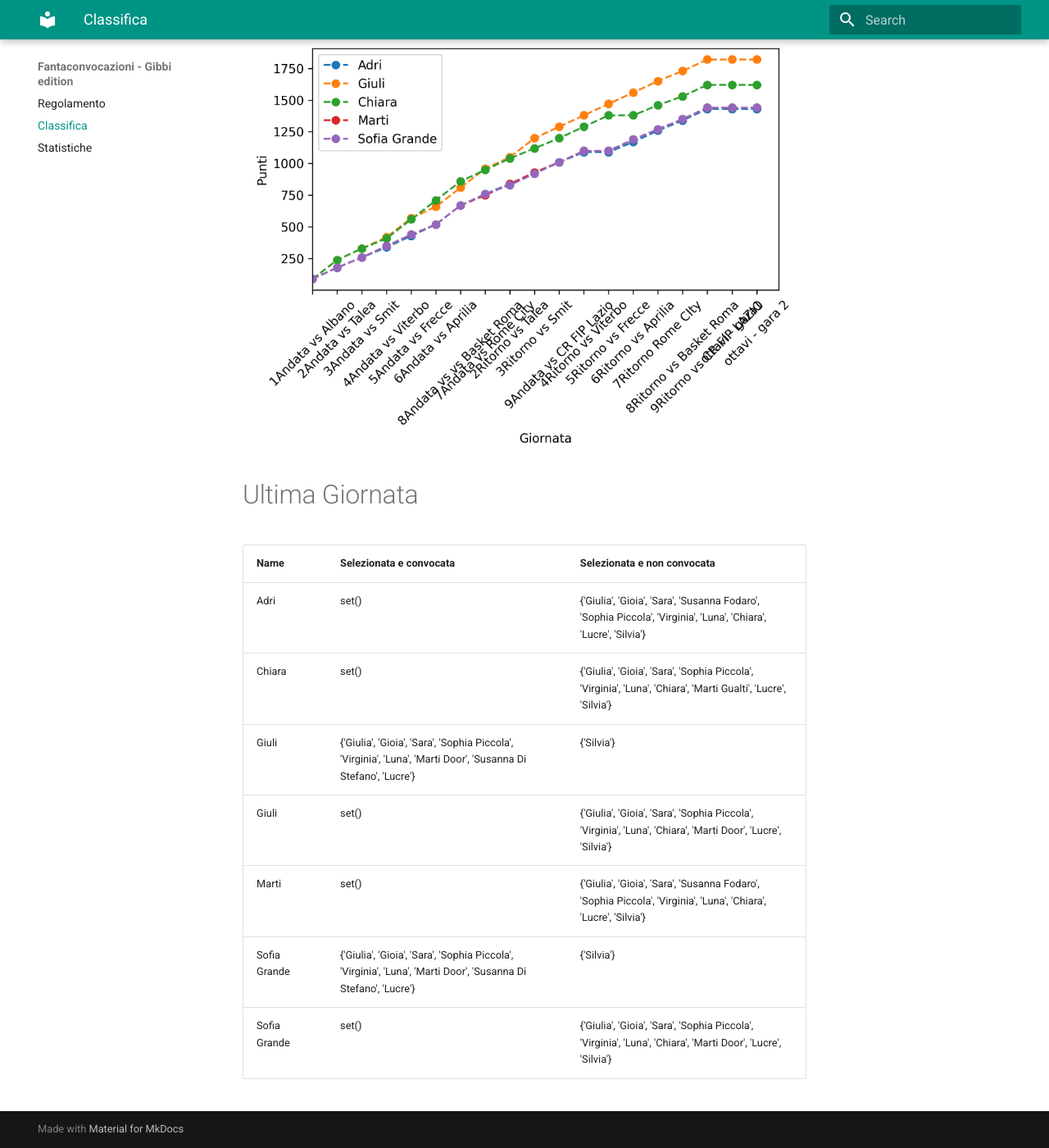
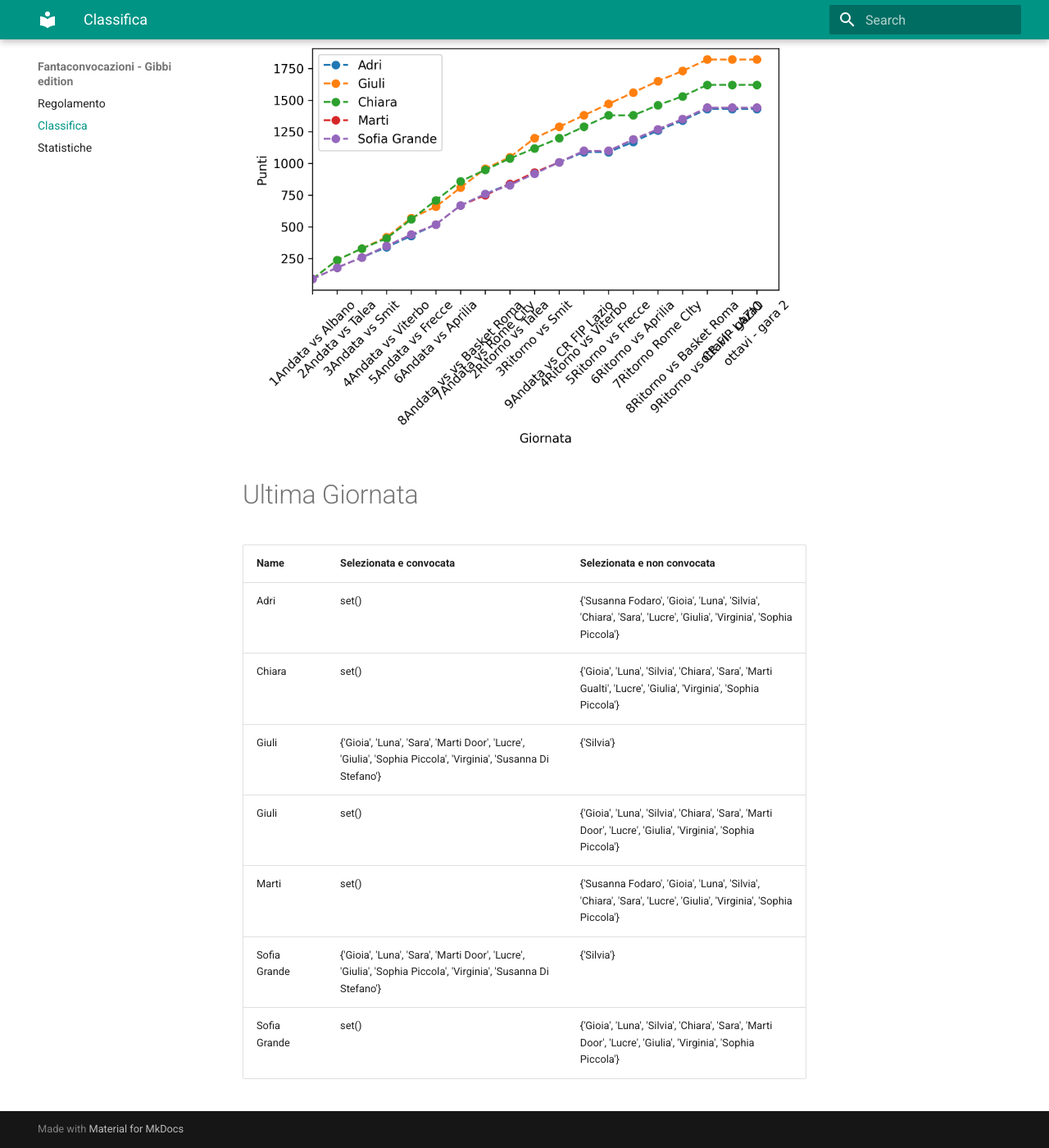
Before and after one commit to martinig94/fantagibbi, an MkDocs documentation site: the page built from docs/Classifica.md, in a window 1280 px wide and 1400 px high, scrolled down 565 px. Shown: the whole window at 82% size. Built offline with MkDocs 1.6.1 and Material for MkDocs 9.7.7, drawn with Linux system fonts in a browser that asks for light colours.

Commit message:
Auto-update from main.py

```diff
--- a/docs/Classifica.md
+++ b/docs/Classifica.md
@@ -18,11 +18,11 @@
 <!-- START_TABLE CORRECT -->
 | Name         | Selezionata e convocata                                                                                        | Selezionata e non convocata                                                                                      |
 |:-------------|:---------------------------------------------------------------------------------------------------------------|:-----------------------------------------------------------------------------------------------------------------|
-| Adri         | set()                                                                                                          | {'Giulia', 'Gioia', 'Sara', 'Susanna Fodaro', 'Sophia Piccola', 'Virginia', 'Luna', 'Chiara', 'Lucre', 'Silvia'} |
-| Chiara       | set()                                                                                                          | {'Giulia', 'Gioia', 'Sara', 'Sophia Piccola', 'Virginia', 'Luna', 'Chiara', 'Marti Gualti', 'Lucre', 'Silvia'}   |
-| Giuli        | {'Giulia', 'Gioia', 'Sara', 'Sophia Piccola', 'Virginia', 'Luna', 'Marti Door', 'Susanna Di Stefano', 'Lucre'} | {'Silvia'}                                                                                                       |
-| Giuli        | set()                                                                                                          | {'Giulia', 'Gioia', 'Sara', 'Sophia Piccola', 'Virginia', 'Luna', 'Chiara', 'Marti Door', 'Lucre', 'Silvia'}     |
-| Marti        | set()                                                                                                          | {'Giulia', 'Gioia', 'Sara', 'Susanna Fodaro', 'Sophia Piccola', 'Virginia', 'Luna', 'Chiara', 'Lucre', 'Silvia'} |
-| Sofia Grande | {'Giulia', 'Gioia', 'Sara', 'Sophia Piccola', 'Virginia', 'Luna', 'Marti Door', 'Susanna Di Stefano', 'Lucre'} | {'Silvia'}                                                                                                       |
-| Sofia Grande | set()                                                                                                          | {'Giulia', 'Gioia', 'Sara', 'Sophia Piccola', 'Virginia', 'Luna', 'Chiara', 'Marti Door', 'Lucre', 'Silvia'}     |
+| Adri         | set()                                                                                                          | {'Susanna Fodaro', 'Gioia', 'Luna', 'Silvia', 'Chiara', 'Sara', 'Lucre', 'Giulia', 'Virginia', 'Sophia Piccola'} |
+| Chiara       | set()                                                                                                          | {'Gioia', 'Luna', 'Silvia', 'Chiara', 'Sara', 'Marti Gualti', 'Lucre', 'Giulia', 'Virginia', 'Sophia Piccola'}   |
+| Giuli        | {'Gioia', 'Luna', 'Sara', 'Marti Door', 'Lucre', 'Giulia', 'Sophia Piccola', 'Virginia', 'Susanna Di Stefano'} | {'Silvia'}                                                                                                       |
+| Giuli        | set()                                                                                                          | {'Gioia', 'Luna', 'Silvia', 'Chiara', 'Sara', 'Marti Door', 'Lucre', 'Giulia', 'Virginia', 'Sophia Piccola'}     |
+| Marti        | set()                                                                                                          | {'Susanna Fodaro', 'Gioia', 'Luna', 'Silvia', 'Chiara', 'Sara', 'Lucre', 'Giulia', 'Virginia', 'Sophia Piccola'} |
+| Sofia Grande | {'Gioia', 'Luna', 'Sara', 'Marti Door', 'Lucre', 'Giulia', 'Sophia Piccola', 'Virginia', 'Susanna Di Stefano'} | {'Silvia'}                                                                                                       |
+| Sofia Grande | set()                                                                                                          | {'Gioia', 'Luna', 'Silvia', 'Chiara', 'Sara', 'Marti Door', 'Lucre', 'Giulia', 'Virginia', 'Sophia Piccola'}     |
 <!-- END_TABLE CORRECT -->
```
